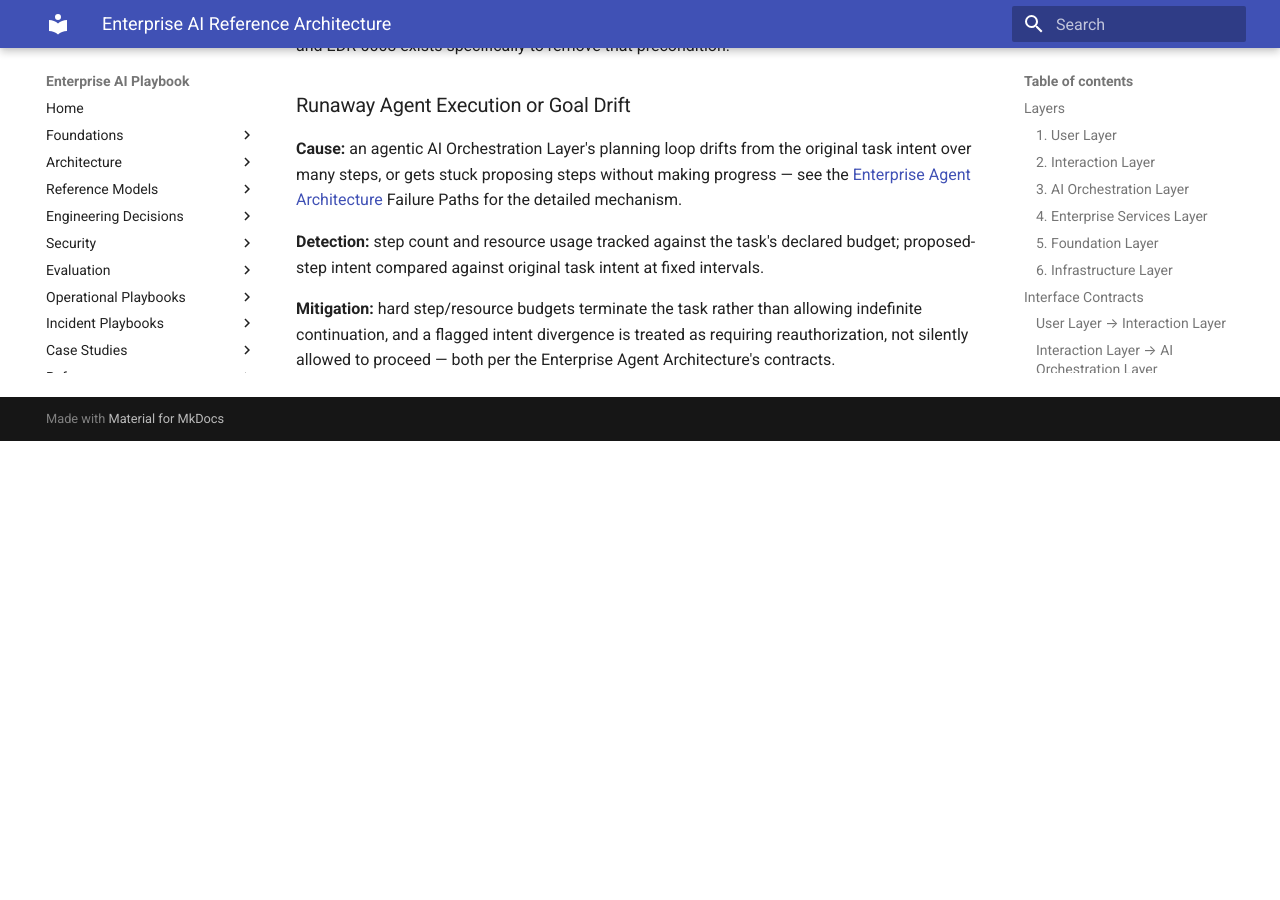
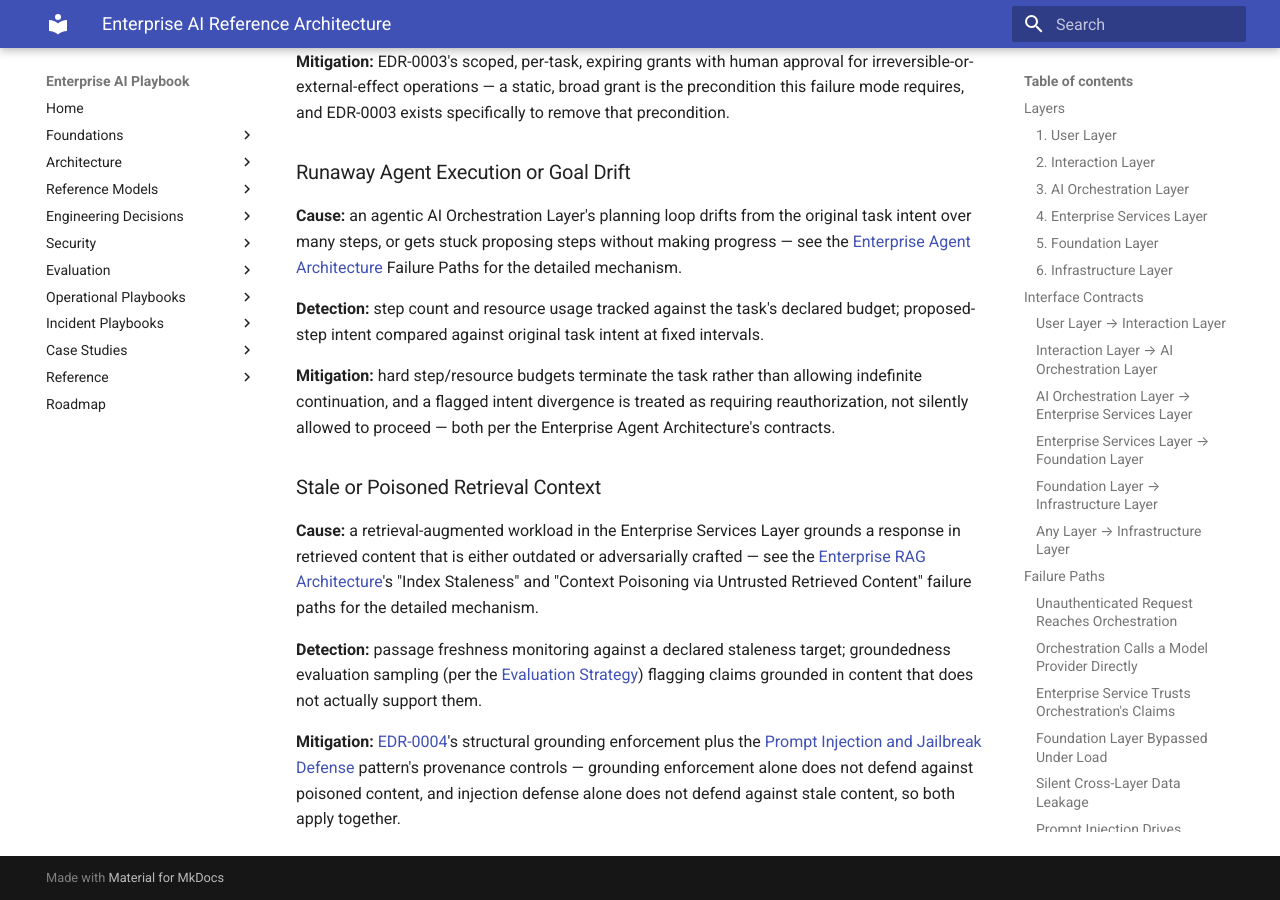
Before and after one commit to marquiano/enterprise-ai-playbook, an MkDocs documentation site: the page built from docs/reference-architectures/ENTERPRISE_AI_REFERENCE_ARCHITECTURE.md, in a window 1280 px wide and 900 px high, scrolled down 5778 px. Built offline with MkDocs 1.6.1 and Material for MkDocs 9.7.7, drawn with Linux system fonts in a browser that asks for light colours; before the commit the page ends 6219 px from its top, so only the background shows below that; some of the changed text lies outside the part shown.

Commit message:
Point Enterprise Services Layer to the RAG Architecture; add retrieval failure path
Cross-links the new Enterprise RAG Architecture from the layer it
lives inside, and adds a failure path for stale/poisoned retrieval
context pointing to its detailed mechanism there.

```diff
--- a/docs/reference-architectures/ENTERPRISE_AI_REFERENCE_ARCHITECTURE.md
+++ b/docs/reference-architectures/ENTERPRISE_AI_REFERENCE_ARCHITECTURE.md
@@ -57,6 +57,8 @@ Examples:
 - Business Systems
 - Knowledge Bases
 - Internal APIs
+
+Where this layer provides retrieval-augmented generation, see the [Enterprise RAG Architecture](ENTERPRISE_RAG_ARCHITECTURE.md) for its internal structure, contracts, and failure paths.
 
 ---
 
@@ -196,3 +198,11 @@ Each boundary above has a corresponding way it can fail. A reference architectur
 **Detection:** step count and resource usage tracked against the task's declared budget; proposed-step intent compared against original task intent at fixed intervals.
 
 **Mitigation:** hard step/resource budgets terminate the task rather than allowing indefinite continuation, and a flagged intent divergence is treated as requiring reauthorization, not silently allowed to proceed — both per the Enterprise Agent Architecture's contracts.
+
+### Stale or Poisoned Retrieval Context
+
+**Cause:** a retrieval-augmented workload in the Enterprise Services Layer grounds a response in retrieved content that is either outdated or adversarially crafted — see the [Enterprise RAG Architecture](ENTERPRISE_RAG_ARCHITECTURE.md)'s "Index Staleness" and "Context Poisoning via Untrusted Retrieved Content" failure paths for the detailed mechanism.
+
+**Detection:** passage freshness monitoring against a declared staleness target; groundedness evaluation sampling (per the [Evaluation Strategy](../evaluation/ENTERPRISE_AI_EVALUATION_STRATEGY.md)) flagging claims grounded in content that does not actually support them.
+
+**Mitigation:** [EDR-0004](../engineering-decisions/EDR-0004-RETRIEVAL-GROUNDING-AND-CITATION.md)'s structural grounding enforcement plus the [Prompt Injection and Jailbreak Defense](../engineering-patterns/PROMPT_INJECTION_AND_JAILBREAK_DEFENSE.md) pattern's provenance controls — grounding enforcement alone does not defend against poisoned content, and injection defense alone does not defend against stale content, so both apply together.
```
